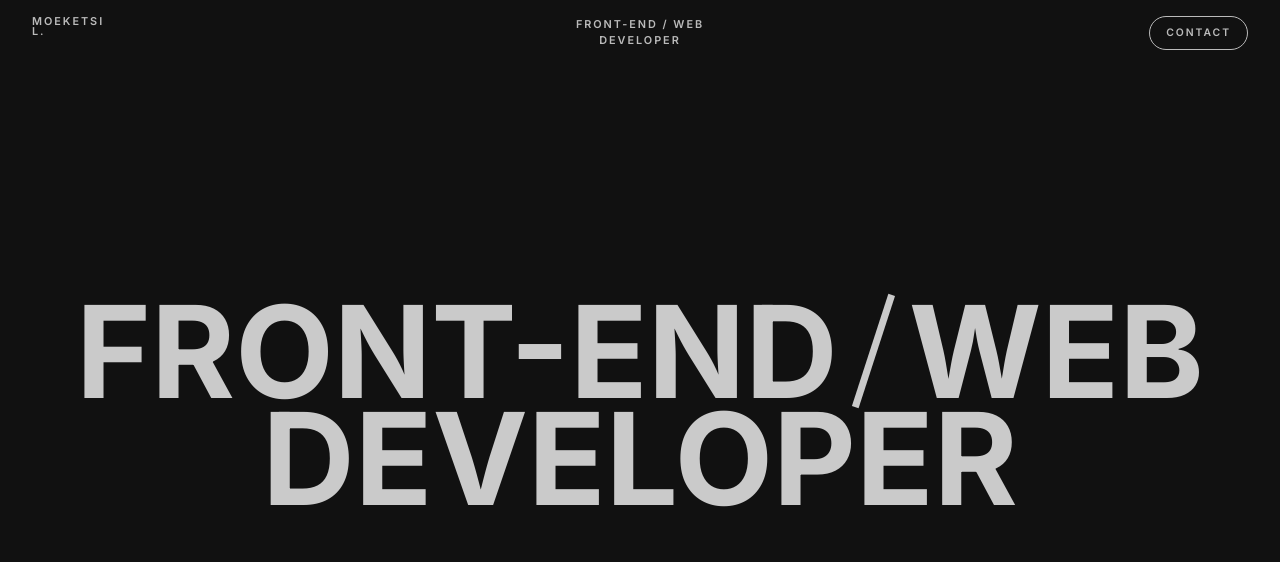
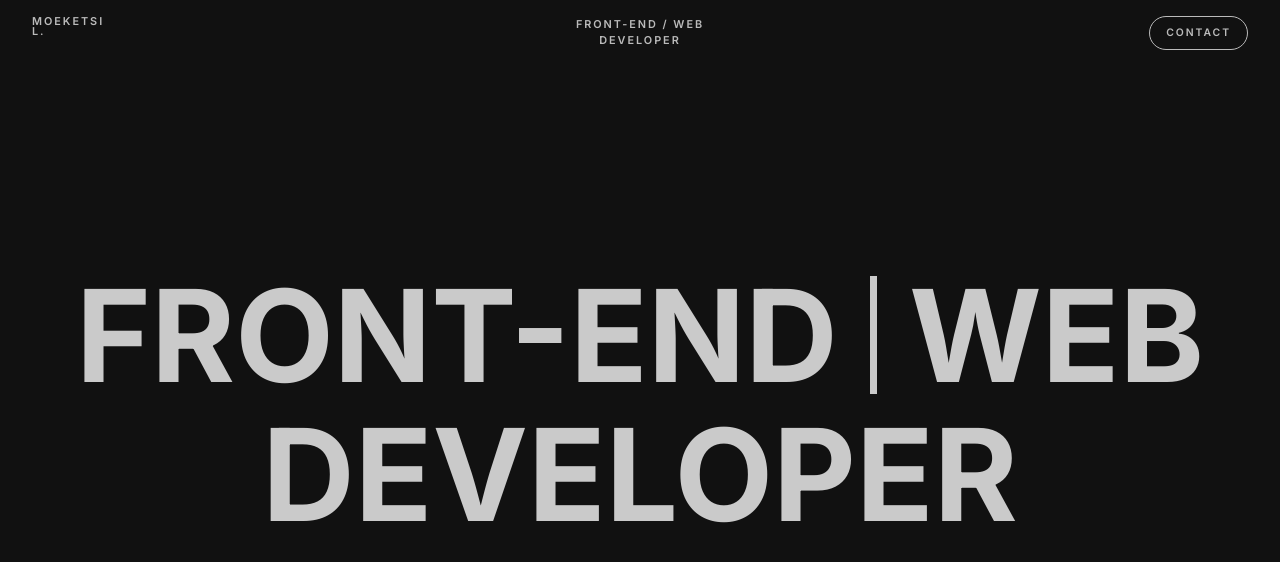
Before and after one commit to Moeketsi17/portfolio-new, a Next.js app: page / in a window 1280 px wide. Shown: the top 562 px of the page. Built offline with nearby package versions, Linux system fonts and the light colour scheme.

Commit message:
hero section

```diff
--- a/src/components/Hero.tsx
+++ b/src/components/Hero.tsx
@@ -9,7 +9,9 @@ gsap.registerPlugin(ScrollTrigger, useGSAP);
 
 export function Hero() {
   const heroRef = useRef<HTMLElement>(null);
+  const frontEndRef = useRef<HTMLSpanElement>(null);
   const slashRef = useRef<HTMLSpanElement>(null);
+  const webRef = useRef<HTMLSpanElement>(null);
 
   useGSAP(
     () => {
@@ -19,7 +21,21 @@ export function Hero() {
         return;
       }
 
-      const slashScale = Math.min(window.innerHeight / 120, 7);
+      const getWordDistance = () => Math.min(window.innerWidth * 0.16, 220);
+      const getPipeScale = () => {
+        if (!frontEndRef.current || !slashRef.current || !webRef.current) {
+          return 1;
+        }
+
+        const wordDistance = getWordDistance();
+        const frontEndBounds = frontEndRef.current.getBoundingClientRect();
+        const slashBounds = slashRef.current.getBoundingClientRect();
+        const webBounds = webRef.current.getBoundingClientRect();
+        const finalGap =
+          webBounds.left + wordDistance - (frontEndBounds.right - wordDistance);
+
+        return Math.max(1, finalGap / slashBounds.height);
+      };
 
       const timeline = gsap.timeline({
         scrollTrigger: {
@@ -29,12 +45,19 @@ export function Hero() {
           scrub: 1,
           pin: true,
           anticipatePin: 1,
+          invalidateOnRefresh: true,
         },
       });
 
+      timeline.fromTo(
+        slashRef.current,
+        { rotation: 0, scaleY: 1, transformOrigin: "50% 50%" },
+        { rotation: 90, scaleY: getPipeScale, ease: "none" },
+        0,
+      );
       timeline
-        .to(slashRef.current, { rotate: 0, ease: "none", duration: 0.35 }, 0)
-        .to(slashRef.current, { scaleY: slashScale, ease: "none", duration: 0.65 }, 0.35);
+        .to(frontEndRef.current, { x: () => -getWordDistance(), ease: "none" }, 0)
+        .to(webRef.current, { x: getWordDistance, ease: "none" }, 0);
 
       return () => timeline.kill();
     },
@@ -49,16 +72,20 @@ export function Hero() {
       <div className="flex w-full flex-col items-center justify-center text-center">
         <h1 className="font-display text-[3.6rem] font-bold uppercase leading-[0.76] tracking-normal sm:text-[5.5rem] md:text-[7.5rem] lg:text-[clamp(6.5rem,10vw,11rem)]">
           <span className="flex flex-wrap items-center justify-center gap-x-5 gap-y-4 md:gap-x-8 lg:flex-nowrap lg:whitespace-nowrap">
-            <span>Front-End</span>
+            <span ref={frontEndRef} className="will-change-transform">
+              Front-End
+            </span>
             <span
               ref={slashRef}
               aria-hidden="true"
               data-hero-slash
-              className="h-[0.92em] w-[0.055em] origin-center rotate-[18deg] bg-foreground will-change-transform"
+              className="block h-[0.92em] w-[0.055em] shrink-0 origin-center bg-foreground will-change-transform"
             />
-            <span>Web</span>
+            <span ref={webRef} className="will-change-transform">
+              Web
+            </span>
           </span>
-          <span className="block">Developer</span>
+          <span className="block pt-4 sm:pt-6 lg:pt-8">Developer</span>
         </h1>
       </div>
     </section>
```
